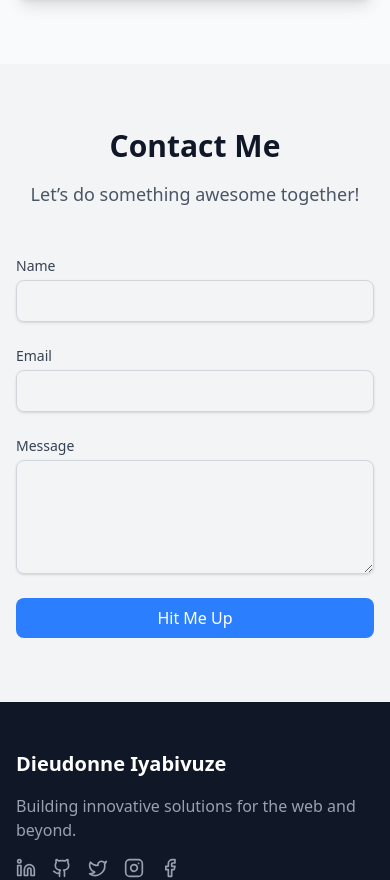
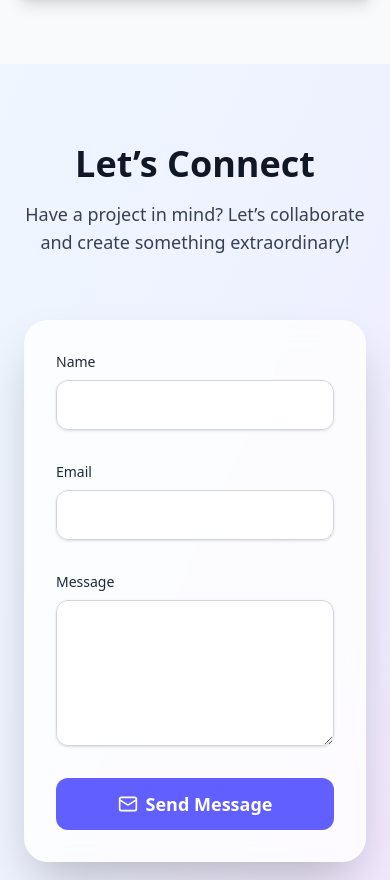
Before and after one commit to Iyabivuz-e/new-portfolio, a Next.js app: page / in a window 390 px wide. Shown: the part 6963-7843 px from the top of the page. Built offline with nearby package versions, Linux system fonts and the light colour scheme.

Commit message:
updated contact and footer

```diff
--- a/package.json
+++ b/package.json
@@ -13,6 +13,7 @@
     "@emotion/styled": "^11.14.0",
     "@mui/icons-material": "^6.4.6",
     "@mui/material": "^6.4.6",
+    "framer-motion": "^12.4.10",
     "lucide-react": "^0.477.0",
     "next": "14.2.3",
     "nodemailer": "^6.10.0",
--- a/src/app/components/Contact/Contact.tsx
+++ b/src/app/components/Contact/Contact.tsx
@@ -1,5 +1,8 @@
 "use client";
+
 import { useState } from "react";
+import { motion } from "framer-motion";
+import { Mail, Send, CheckCircle } from "lucide-react";
 
 const Contact = () => {
   const [formData, setFormData] = useState({
@@ -10,12 +13,14 @@ const Contact = () => {
   const [isSubmitting, setIsSubmitting] = useState(false);
   const [isSubmitted, setIsSubmitted] = useState(false);
 
-  const handleChange = (e) => {
+  const handleChange = (
+    e: React.ChangeEvent<HTMLInputElement | HTMLTextAreaElement>
+  ) => {
     const { name, value } = e.target;
     setFormData({ ...formData, [name]: value });
   };
 
-  const handleSubmit = async (e) => {
+  const handleSubmit = async (e: React.FormEvent<HTMLFormElement>) => {
     e.preventDefault();
     setIsSubmitting(true);
 
@@ -43,28 +48,48 @@ const Contact = () => {
   };
 
   return (
-    <section className="py-16 bg-gray-100" id="contact">
-      <div className="container mx-auto px-4">
-        <div className="text-center mb-12">
-          <h2 className="text-3xl md:text-4xl font-bold text-gray-900">
-            Contact Me
+    <section
+      id="contact"
+      className="py-20 bg-gradient-to-br from-blue-50 via-indigo-50 to-purple-100"
+    >
+      <div className="container mx-auto px-6 sm:px-12 lg:px-20">
+        <motion.div
+          className="text-center mb-16"
+          initial={{ opacity: 0, y: 50 }}
+          animate={{ opacity: 1, y: 0 }}
+          transition={{ duration: 0.6 }}
+        >
+          <h2 className="text-4xl md:text-5xl font-bold text-gray-900">
+            Let’s Connect
           </h2>
-          <p className="mt-4 text-lg text-gray-600">
-            Let’s do something awesome together!
+          <p className="mt-4 text-lg text-gray-700">
+            Have a project in mind? Let’s collaborate and create something
+            extraordinary!
           </p>
-        </div>
+        </motion.div>
 
-        <div className="max-w-2xl mx-auto">
+        <motion.div
+          className="max-w-3xl mx-auto bg-white/80 backdrop-blur-lg shadow-2xl rounded-3xl p-8 sm:p-12"
+          initial={{ opacity: 0, scale: 0.95 }}
+          animate={{ opacity: 1, scale: 1 }}
+          transition={{ duration: 0.5 }}
+        >
           {isSubmitted ? (
-            <div className="text-center p-6 bg-green-50 rounded-lg">
-              <p className="text-green-600">
-                Thank you! Your message has been sent.
+            <motion.div
+              className="text-center p-8 bg-green-50 rounded-xl"
+              initial={{ opacity: 0 }}
+              animate={{ opacity: 1 }}
+              transition={{ duration: 0.5 }}
+            >
+              <CheckCircle className="w-12 h-12 text-green-600 mx-auto mb-4" />
+              <p className="text-green-600 font-semibold text-xl">
+                🎉 Thank you! Your message has been sent successfully.
               </p>
-            </div>
+            </motion.div>
           ) : (
-            <form onSubmit={handleSubmit} className="space-y-6">
+            <form onSubmit={handleSubmit} className="space-y-8">
               <div>
-                <label className="block text-sm font-medium text-gray-700">
+                <label className="block text-sm font-medium text-gray-800 mb-2">
                   Name
                 </label>
                 <input
@@ -72,12 +97,13 @@ const Contact = () => {
                   name="name"
                   value={formData.name}
                   onChange={handleChange}
-                  className="mt-1 block w-full px-4 py-2 border border-gray-300 rounded-lg shadow-sm focus:outline-none focus:ring-2 focus:ring-blue-500"
+                  className="mt-1 block w-full px-5 py-3 border border-gray-300 rounded-xl shadow-sm bg-white/80 focus:outline-none focus:ring-2 focus:ring-indigo-500 focus:border-indigo-500 transition-all"
+                  placeholder="Enter your name"
                   required
                 />
               </div>
               <div>
-                <label className="block text-sm font-medium text-gray-700">
+                <label className="block text-sm font-medium text-gray-800 mb-2">
                   Email
                 </label>
                 <input
@@ -85,35 +111,49 @@ const Contact = () => {
                   name="email"
                   value={formData.email}
                   onChange={handleChange}
-                  className="mt-1 block w-full px-4 py-2 border border-gray-300 rounded-lg shadow-sm focus:outline-none focus:ring-2 focus:ring-blue-500"
+                  className="mt-1 block w-full px-5 py-3 border border-gray-300 rounded-xl shadow-sm bg-white/80 focus:outline-none focus:ring-2 focus:ring-indigo-500 focus:border-indigo-500 transition-all"
+                  placeholder="Enter your email"
                   required
                 />
               </div>
               <div>
-                <label className="block text-sm font-medium text-gray-700">
+                <label className="block text-sm font-medium text-gray-800 mb-2">
                   Message
                 </label>
                 <textarea
                   name="message"
                   value={formData.message}
                   onChange={handleChange}
-                  rows="4"
-                  className="mt-1 block w-full px-4 py-2 border border-gray-300 rounded-lg shadow-sm focus:outline-none focus:ring-2 focus:ring-blue-500"
+                  rows={5}
+                  className="mt-1 block w-full px-5 py-3 border border-gray-300 rounded-xl shadow-sm bg-white/80 focus:outline-none focus:ring-2 focus:ring-indigo-500 focus:border-indigo-500 transition-all"
+                  placeholder="What’s on your mind?"
                   required
                 ></textarea>
               </div>
               <div>
-                <button
+                <motion.button
                   type="submit"
                   disabled={isSubmitting}
-                  className="w-full px-4 py-2 bg-blue-500 text-white rounded-lg hover:bg-blue-600 focus:outline-none focus:ring-2 focus:ring-blue-500 cursor-pointer"
+                  className="w-full px-6 py-3 cursor-pointer text-lg bg-indigo-500 text-white font-semibold rounded-xl hover:bg-indigo-700 focus:outline-none focus:ring-4 focus:ring-indigo-400 transition-all flex items-center justify-center gap-2"
+                  whileHover={{ scale: 1.05 }}
+                  whileTap={{ scale: 0.95 }}
                 >
-                  {isSubmitting ? "Sending..." : "Hit Me Up"}
-                </button>
+                  {isSubmitting ? (
+                    <>
+                      <Send className="w-5 h-5 animate-pulse" />
+                      Sending...
+                    </>
+                  ) : (
+                    <>
+                      <Mail className="w-5 h-5" />
+                      Send Message
+                    </>
+                  )}
+                </motion.button>
               </div>
             </form>
           )}
-        </div>
+        </motion.div>
       </div>
     </section>
   );
--- a/src/app/components/Footer/Footer.tsx
+++ b/src/app/components/Footer/Footer.tsx
@@ -9,6 +9,7 @@ import {
   Facebook,
   Phone,
 } from "lucide-react";
+import Link from "next/link";
 
 const Footer = () => {
   const currentYear = new Date().getFullYear();
@@ -93,44 +94,36 @@ const Footer = () => {
             </h3>
             <ul className="space-y-2">
               <li>
-                <a
+                <Link
                   href="/"
                   className="text-gray-400 hover:text-white transition-colors duration-200"
                 >
                   Home
-                </a>
+                </Link>
               </li>
               <li>
-                <a
+                <Link
                   href="/about"
                   className="text-gray-400 hover:text-white transition-colors duration-200"
                 >
                   About
-                </a>
+                </Link>
               </li>
               <li>
-                <a
+                <Link
                   href="/services"
                   className="text-gray-400 hover:text-white transition-colors duration-200"
                 >
                   Services
-                </a>
+                </Link>
               </li>
               <li>
-                <a
+                <Link
                   href="/portfolio"
                   className="text-gray-400 hover:text-white transition-colors duration-200"
                 >
                   Portfolio
-                </a>
-              </li>
-              <li>
-                <a
-                  href="/blog"
-                  className="text-gray-400 hover:text-white transition-colors duration-200"
-                >
-                  Blog
-                </a>
+                </Link>
               </li>
             </ul>
           </div>
```
Also changed, not shown: 1 other file (tests, documents, lock files or other folders).
